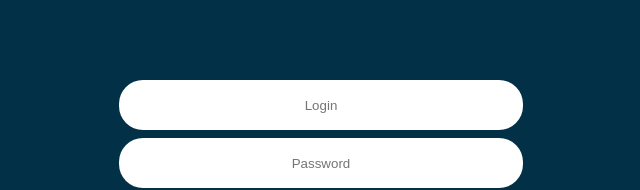
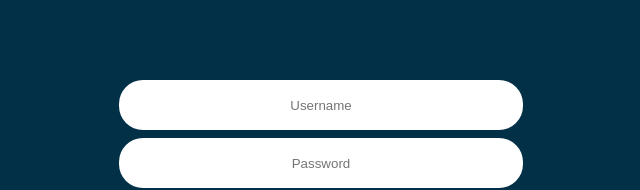
Before and after one commit to MarlonTancredo/login-page, a React (Create React App) app: page / in a window 1280 px wide. Shown: the top 190 px of the page, without its empty margins (319-959 px from the left). Built offline with nearby package versions, Linux system fonts and the light colour scheme.

Commit message:
adding state to login page component

```diff
--- a/src/app/App.tsx
+++ b/src/app/App.tsx
@@ -2,7 +2,7 @@ import * as S from "./styles";
 
 import LoginPage from "../components/loginPage/LoginPage";
 
-const App = () => {
+const App: React.FunctionComponent = () => {
   return (
     <S.AppWrapper>
       <S.LogginSection>
--- a/src/components/loginPage/LoginPage.tsx
+++ b/src/components/loginPage/LoginPage.tsx
@@ -1,3 +1,4 @@
+import { useState } from "react";
 import * as S from "./styles";
 
 type ButtonMessage = {
@@ -5,24 +6,41 @@ type ButtonMessage = {
 };
 
 const LoginPage = ({ message }: ButtonMessage) => {
+  const [userName, setUserName] = useState("");
+  const [password, setPassword] = useState("");
+
+  const handleUserName = (event: { target: { value: string } }) => {
+    setUserName(event.target.value);
+  };
+
+  const handlePassword = (event: { target: { value: string } }) => {
+    setPassword(event.target.value);
+  };
+
   const clickedButton = () => {
-    console.log("Clicked");
+    console.log(`UserName: ${userName} Password: ${password} `);
   };
 
   return (
     <S.LoginPageWrapper>
       <S.LoginPageForm action="#">
         <S.LoginPageInput
+          value={userName}
           type="text"
-          placeholder="Login"
+          placeholder="Username"
           autoComplete="username"
+          onChange={handleUserName}
         />
         <S.LoginPageInput
+          value={password}
           type="password"
           placeholder="Password"
           autoComplete="password"
+          onChange={handlePassword}
         />
-        <S.LoginPageButton onClick={clickedButton}>{message}</S.LoginPageButton>
+        <S.LoginPageButton type="submit" onClick={clickedButton}>
+          {message}
+        </S.LoginPageButton>
       </S.LoginPageForm>
     </S.LoginPageWrapper>
   );
```
